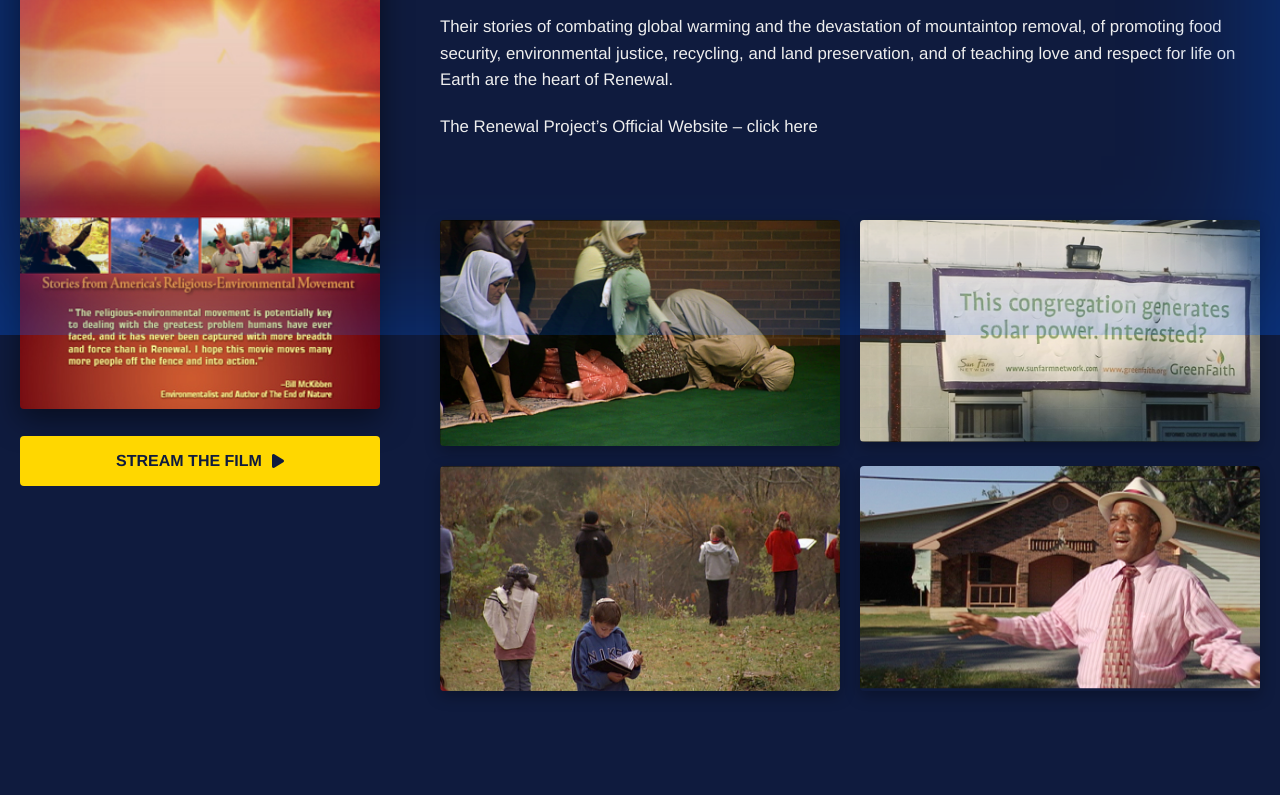
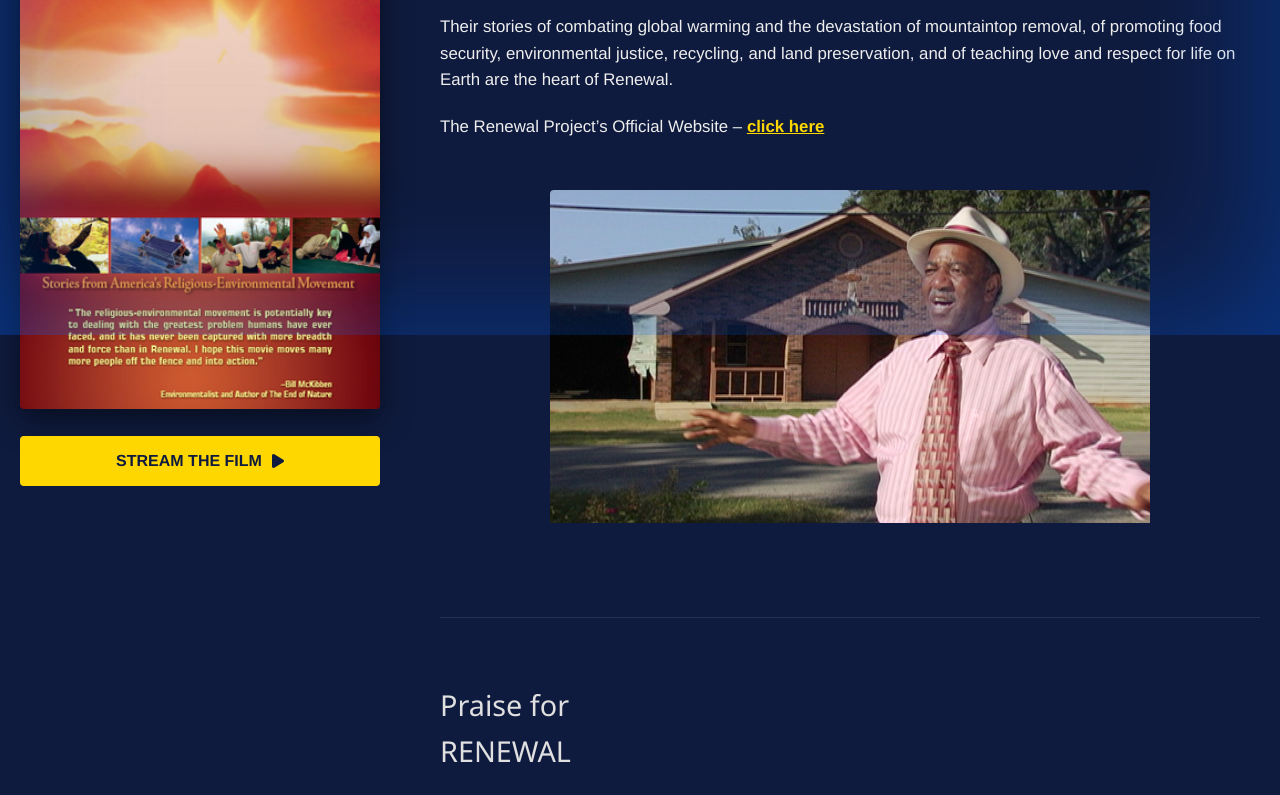
Before and after one commit to n8thegr8/crestwood-loan-advisors-site, a plain HTML site: page renewal/index.html in a window 1280 px wide. Shown: the part 465-1260 px from the top of the page. Drawn offline with Linux system fonts and the light colour scheme.

Commit message:
Rearrange Renewal content and images

```diff
--- a/renewal/index.html
+++ b/renewal/index.html
@@ -54,15 +54,13 @@
 
                     <p>
                         <a href="http://www.renewalproject.net/" target="_blank">The Renewal Project’s Official Website
-                            – click here</a>
+                            – <span style="color: #FFD700; font-weight: bold; text-decoration: underline;">click
+                                here</span></a>
                     </p>
 
-                    <div class="stories-grid">
-                        <img src="../images/Food-for-Faith.png" alt="Food for Faith">
-                        <img src="../images/Going-Green.png" alt="Going Green">
-                        <img src="../images/Ancient-Roots_EM.jpg" alt="Ancient Roots">
-                        <img src="../images/Eco-Justice.jpg" alt="Eco-Justice">
-                    </div>
+                    <!-- Minister with outstretched arms -->
+                    <img src="../images/Eco-Justice.jpg" alt="Minister with outstretched arms"
+                        style="width: 100%; max-width: 600px; display: block; margin: 30px auto; border-radius: 4px;">
 
                     <div class="praise-section">
                         <h2>Praise for<br>RENEWAL</h2>
@@ -90,6 +88,10 @@
                                 NJ</span>
                         </blockquote>
 
+                        <!-- Solar Panels sign photo -->
+                        <img src="../images/Going-Green.png" alt="Solar Panels sign"
+                            style="width: 100%; max-width: 600px; display: block; margin: 60px auto 30px auto; border-radius: 4px;">
+
                         <blockquote>
                             “Renewal is a path breaking film that gives us for the first time stories of the emerging
                             movement of religious environmentalism across the United States. Here we witness the
@@ -100,6 +102,10 @@
                                 Yale University</span>
                         </blockquote>
 
+                        <!-- Muslim prayer photo -->
+                        <img src="../images/Ancient-Roots_EM.jpg" alt="Muslim prayer"
+                            style="width: 100%; max-width: 600px; display: block; margin: 60px auto 30px auto; border-radius: 4px;">
+
                         <blockquote>
                             “Renewal, Marty Ostrow and Terry Kay Rockefeller’s latest documentary, offers a
                             comprehensive overview of what different religions are doing about the awesome devastation
@@ -108,6 +114,11 @@
                             their sense of the urgency of action if we are to realize our hopes for the future.”
                             <span class="attribution">– Thomas Berry</span>
                         </blockquote>
+
+                        <!-- Kids praying outdoors photo -->
+                        <img src="../images/Food-for-Faith.png" alt="Kids praying outdoors"
+                            style="width: 100%; max-width: 600px; display: block; margin: 60px auto 30px auto; border-radius: 4px;">
+
                     </div>
                 </div>
             </div>
```
